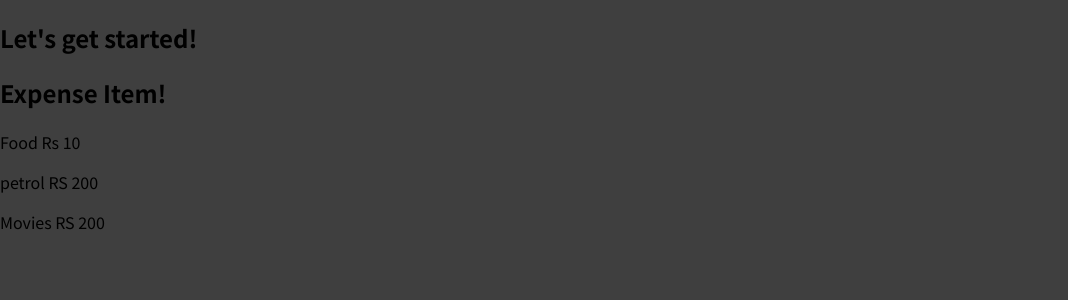
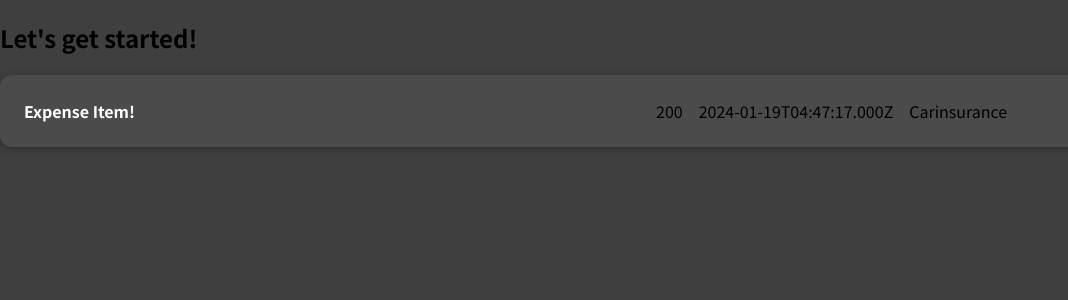
Before and after one commit to OnkarDivekar07/ReactBasics, a JavaScript app: page / in a window 1280 px wide. Shown: the top 300 px of the page, without its empty margins (0-1068 px from the left). Built offline with nearby package versions, Linux system fonts and the light colour scheme.

Commit message:
M1 Task 8

```diff
--- /dev/null
+++ b/src/components/ExpenseItem.css
@@ -0,0 +1,56 @@
+.expense-item {
+  display: flex;
+  justify-content: space-between;
+  align-items: center;
+  box-shadow: 0 2px 8px rgba(0, 0, 0, 0.25);
+  padding: 0.5rem;
+  margin: 1rem 0;
+  border-radius: 12px;
+  background-color: #4b4b4b;
+}
+
+.expense-item__description {
+  display: flex;
+  flex-direction: column;
+  gap: 1rem;
+  align-items: flex-end;
+  flex-flow: column-reverse;
+  justify-content: flex-start;
+  flex: 1;
+}
+
+.expense-item h2 {
+  color: #3a3a3a;
+  font-size: 1rem;
+  flex: 1;
+  margin: 0 1rem;
+  color: white;
+}
+
+.expense-item__price {
+  font-size: 1rem;
+  font-weight: bold;
+  color: white;
+  background-color: #40005d;
+  border: 1px solid white;
+  padding: 0.5rem;
+  border-radius: 12px;
+}
+
+@media (min-width: 580px) {
+  .expense-item__description {
+    flex-direction: row;
+    align-items: center;
+    justify-content: flex-start;
+    flex: 1;
+  }
+
+  .expense-item__description h2 {
+    font-size: 1.25rem;
+  }
+
+  .expense-item__price {
+    font-size: 1.25rem;
+    padding: 0.5rem 1.5rem;
+  }
+}
--- a/src/components/ExpenseItem.js
+++ b/src/components/ExpenseItem.js
@@ -1,10 +1,18 @@
+import "./ExpenseItem.css";
+
 function ExpenseItem() {
+  const expenseDate = new Date();
+  const expenseTitle = "Carinsurance";
+  const expenseAmount = 200;
+
   return (
-    <div>
+    <div className="expense-item">
       <h2>Expense Item!</h2>
-      <p>Food Rs 10</p>
-      <p>petrol RS 200</p>
-      <p>Movies RS 200</p>
+      <div className="expense-item__description">
+        <p>{expenseAmount}</p>
+        <p>{expenseDate.toISOString()}</p>
+        <p>{expenseTitle}</p>
+      </div>
     </div>
   );
 }
```
